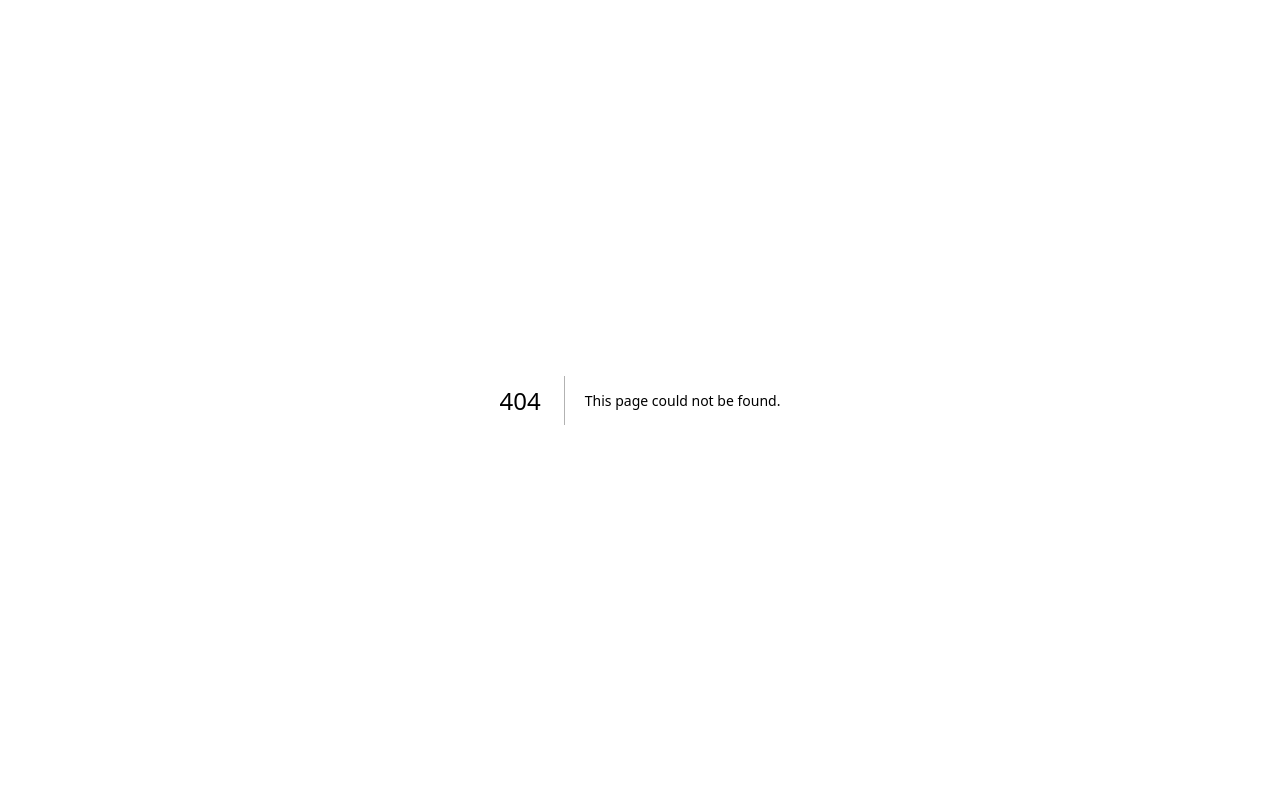
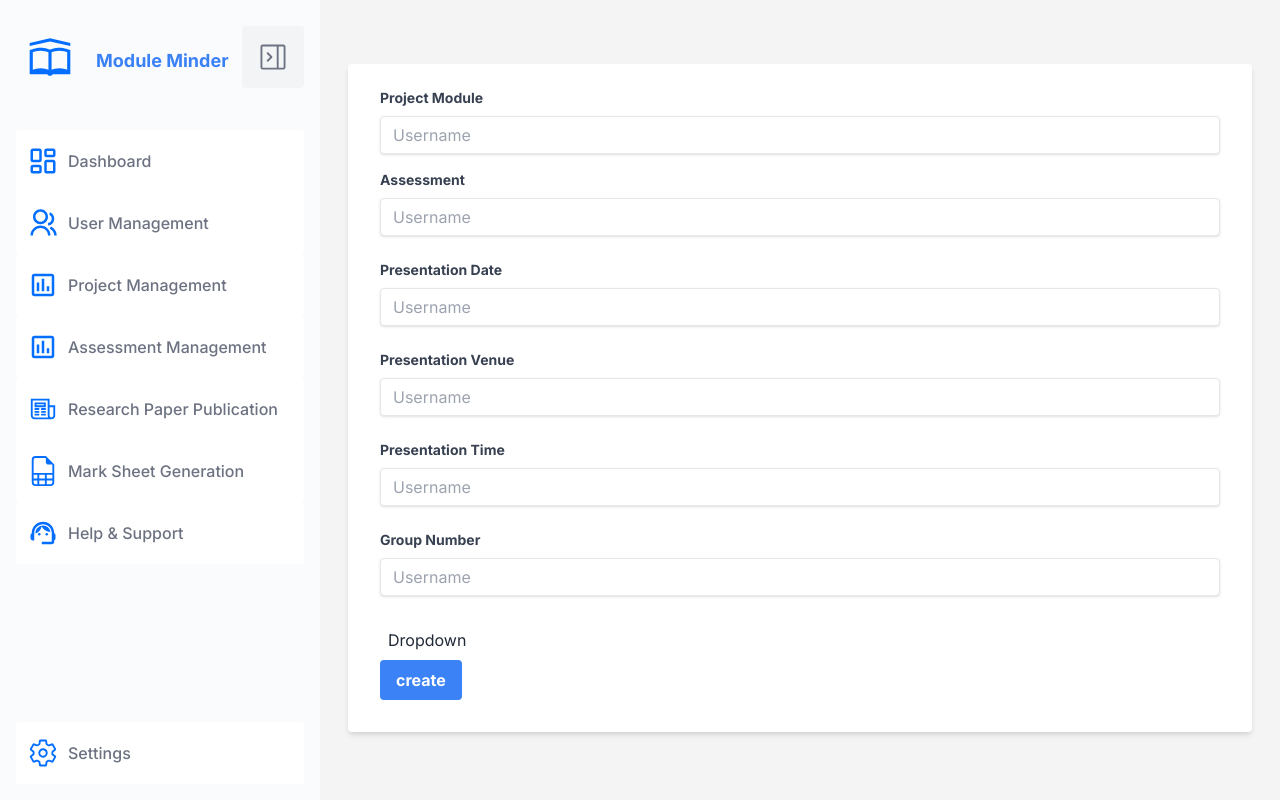
Before and after one commit to ITPM-JUN-WE-06/PMMS_frontend, a Next.js app: page /presentation/createNewPresentation in a window 1280 px wide. Before the commit this address had no page. Built offline with nearby package versions, Linux system fonts and the light colour scheme.

Commit message:
implement the presentation functionality

```diff
--- /dev/null
+++ b/app/api/presentation/route.ts
@@ -0,0 +1,61 @@
+import { NextResponse } from "next/server";
+import Presentation from "../../../models/presentation/presentation";
+import connectMongoDB from "../../../libs/connectMongoDB";
+
+//Create a presentation
+export async function POST(request: any) {
+  try {
+    const {
+      projectModule,
+      assessmentName,
+      date,
+      venue,
+      time,
+      groupNumber,
+      presentationPanel
+
+    } = await request.json();
+    await connectMongoDB();
+    await Presentation.create({
+        projectModule,
+        assessmentName,
+        date,
+        venue,
+        time,
+        groupNumber,
+        presentationPanel
+    });
+    return NextResponse.json(
+      { message: "Presentation schedule created successfully" },
+      { status: 201 }
+    );
+  } catch (error: any) {
+    return NextResponse.json({ error: error.message }, { status: 400 });
+  }
+}
+
+//Get the list of all presentation schedule
+export async function GET(request: any) {
+  try {
+    await connectMongoDB();
+    const presentation = await Presentation.find();
+    return NextResponse.json({ presentation });
+  } catch (error: any) {
+    return NextResponse.json({ error: error.message }, { status: 400 });
+  }
+}
+
+//Delete a presentation schedule
+export async function DELETE(request: any) {
+  try {
+    const id = request.nextUrl.searchParams.get("id");
+    await connectMongoDB();
+    await Presentation.findByIdAndDelete(id);
+    return NextResponse.json(
+      { message: "Presentation schedule deleted successfully" },
+      { status: 200 }
+    );
+  } catch (error: any) {
+    return NextResponse.json({ error: error.message }, { status: 400 });
+  }
+}
--- /dev/null
+++ b/app/components/assessment/dropdown.tsx
@@ -0,0 +1,31 @@
+// components/Dropdown.js
+"use client"
+import { useState } from 'react'
+
+const Dropdown = () => {
+  const [isOpen, setIsOpen] = useState(false)
+
+  const toggleDropdown = () => {
+    setIsOpen(!isOpen)
+  }
+
+  return (
+    <div className="relative">
+      <button
+        className="block p-2 text-gray-800"
+        onClick={toggleDropdown}
+      >
+        Dropdown
+      </button>
+      {isOpen && (
+        <div className="absolute z-10 mt-2 py-2 bg-white rounded shadow-md">
+          <a href="#" className="block px-4 py-2 text-gray-800 hover:bg-gray-200">Option 1</a>
+          <a href="#" className="block px-4 py-2 text-gray-800 hover:bg-gray-200">Option 2</a>
+          <a href="#" className="block px-4 py-2 text-gray-800 hover:bg-gray-200">Option 3</a>
+        </div>
+      )}
+    </div>
+  )
+}
+
+export default Dropdown
--- /dev/null
+++ b/app/components/presentation/PresentationCreationForm.tsx
@@ -0,0 +1,104 @@
+import React from "react";
+import Button from "../button";
+import Dropdown from "../../components/assessment/dropdown"
+
+const PresentationCreationForm = () => {
+  return (
+    <div>
+      <form className="bg-white shadow-md rounded px-8 pt-6 pb-8 mb-4">
+        <div className="mb-4">
+          <label
+            className="block text-gray-700 text-sm font-bold mb-2"
+            htmlFor="username"
+          >
+            Project Module
+          </label>
+          <input
+            className="shadow appearance-none border rounded w-full py-2 px-3 text-gray-700 leading-tight focus:outline-none focus:shadow-outline"
+            id="username"
+            type="text"
+            placeholder="Username"
+          />
+        </div>
+        <div className="mb-6">
+          <label
+            className="block text-gray-700 text-sm font-bold mb-2"
+            htmlFor="password"
+          >
+            Assessment
+          </label>
+          <input
+            className="shadow appearance-none border rounded w-full py-2 px-3 text-gray-700 leading-tight focus:outline-none focus:shadow-outline"
+            id="username"
+            type="text"
+            placeholder="Username"
+          />
+        </div>
+        <div className="mb-6">
+          <label
+            className="block text-gray-700 text-sm font-bold mb-2"
+            htmlFor="password"
+          >
+            Presentation Date
+          </label>
+          <input
+            className="shadow appearance-none border rounded w-full py-2 px-3 text-gray-700 leading-tight focus:outline-none focus:shadow-outline"
+            id="username"
+            type="text"
+            placeholder="Username"
+          />
+        </div>
+        <div className="mb-6">
+          <label
+            className="block text-gray-700 text-sm font-bold mb-2"
+            htmlFor="password"
+          >
+            Presentation Venue
+          </label>
+          <input
+            className="shadow appearance-none border rounded w-full py-2 px-3 text-gray-700 leading-tight focus:outline-none focus:shadow-outline"
+            id="username"
+            type="text"
+            placeholder="Username"
+          />
+        </div>
+        <div className="mb-6">
+          <label
+            className="block text-gray-700 text-sm font-bold mb-2"
+            htmlFor="password"
+          >
+            Presentation Time
+          </label>
+          <input
+            className="shadow appearance-none border rounded w-full py-2 px-3 text-gray-700 leading-tight focus:outline-none focus:shadow-outline"
+            id="username"
+            type="text"
+            placeholder="Username"
+          />
+        </div>
+        <div className="mb-6">
+          <label
+            className="block text-gray-700 text-sm font-bold mb-2"
+            htmlFor="password"
+          >
+            Group Number
+          </label>
+          <input
+            className="shadow appearance-none border rounded w-full py-2 px-3 text-gray-700 leading-tight focus:outline-none focus:shadow-outline"
+            id="username"
+            type="text"
+            placeholder="Username"
+          />
+        </div>
+
+        <Dropdown/>
+
+        <div className="flex items-center justify-between">
+          <Button name="create" />
+        </div>
+      </form>
+    </div>
+  );
+};
+
+export default PresentationCreationForm;
--- /dev/null
+++ b/app/presentation/createNewPresentation/page.tsx
@@ -0,0 +1,15 @@
+import React from "react";
+import Layout from "@/app/components/layout";
+import PresentationCreationForm from "@/app/components/presentation/PresentationCreationForm";
+
+const page = () => {
+  return (
+    <Layout>
+      <div className="container mx-auto px-3 py-12">
+        <PresentationCreationForm />
+      </div>
+    </Layout>
+  );
+};
+
+export default page;
--- /dev/null
+++ b/app/presentation/page.tsx
@@ -0,0 +1,17 @@
+import React from 'react'
+import Layout from '../components/layout'
+import PresentationCreationForm from '../components/presentation/PresentationCreationForm'
+
+const page = () => {
+  return (
+    <div>
+      <Layout>
+      <div className="container mx-auto px-3 py-12">
+        <PresentationCreationForm />
+      </div>
+        </Layout>
+    </div>
+  )
+}
+
+export default page
--- /dev/null
+++ b/models/presentation/presentation.ts
@@ -0,0 +1,45 @@
+import React from 'react'
+import mongoose, {Schema} from 'mongoose';
+import { time } from 'console';
+
+const presentationSchema = new Schema(
+ {
+
+        projectModule: {
+            type: String,
+            required: true
+        },
+        assessmentName: {
+            type: String,
+            required: true
+        },
+        date: {
+            type: Date,
+            required: true
+        },
+        venue: {
+            type: String,
+            required: true
+        },
+        time: {
+            type: time,
+            required: true
+        },
+        groupNumber: {
+             type: String,
+             required: true
+        },
+        presentationPanel: {
+            type: String,
+            required: true
+       }
+},
+{
+        timestamps: true,
+    }
+)
+
+
+const Presentation= mongoose.models.Presentation || mongoose.model('Presentation', presentationSchema);
+
+export default Presentation;
--- a/package.json
+++ b/package.json
@@ -19,7 +19,7 @@
     "classnames": "^2.5.1",
     "jsonwebtoken": "^9.0.2",
     "mongodb": "^6.5.0",
-    "mongoose": "^8.2.3",
+    "mongoose": "^8.2.4",
     "next": "14.1.4",
     "nodemailer": "^6.9.13",
     "react": "^18",
```
Also changed, not shown: 1 other file (tests, documents, lock files or other folders).
